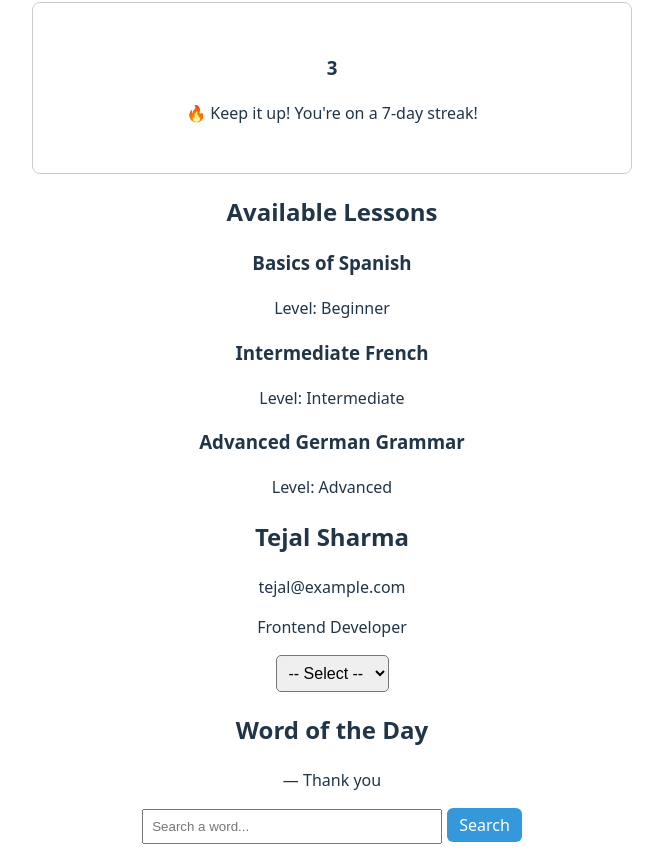
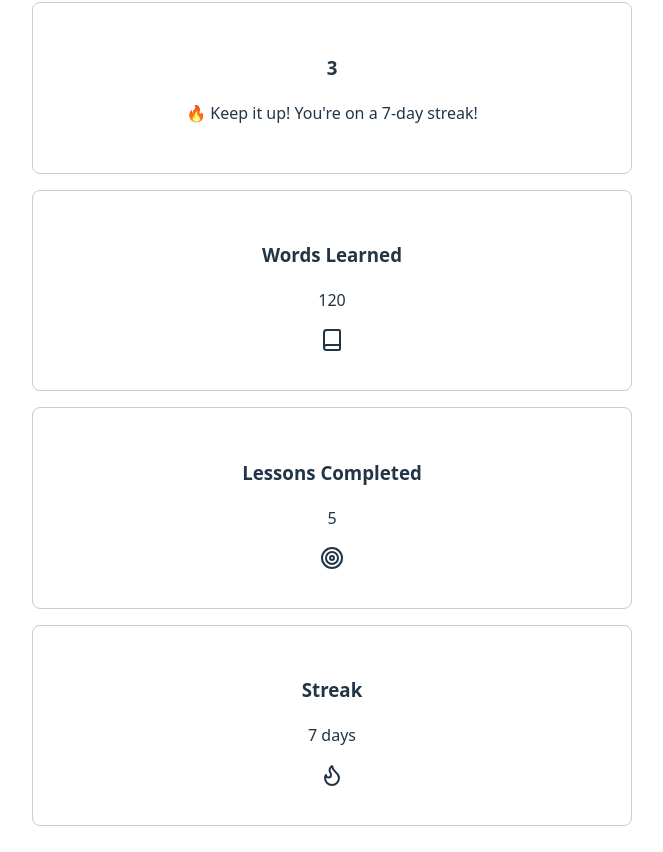
Before and after one commit to junk-value/Lang-Learn, a React (Vite) app in the folder frontend/learn-lang/: page / in a window 1280 px wide. Shown: the part 873-1725 px from the top of the page, without its empty margins (308-971 px from the left). Built offline with nearby package versions, Linux system fonts and the light colour scheme.

Commit message:
Integrated successfully

```diff
--- a/frontend/learn-lang/src/App.jsx
+++ b/frontend/learn-lang/src/App.jsx
@@ -12,6 +12,7 @@ import ProgressTracker from "./components/ProgressTracker";
 import QuizMode from "./components/QuizMode";
 import UserProfile from "./components/UserProfile";
 import Notifications from "./components/Notifications";
+import DashboardStats from "./components/DashboardStats";
 import './App.css';
 
 function App() {
@@ -35,6 +36,7 @@ function App() {
 
       <Card title="Welcome" content="This is a learning App." />
       <Notifications/>
+      <DashboardStats/>
       <LessonList />
       <div className="p-6">
       <UserProfile
--- a/frontend/learn-lang/src/components/Card.jsx
+++ b/frontend/learn-lang/src/components/Card.jsx
@@ -1,9 +1,10 @@
 import './Card.css';
 
-const Card=({title,content})=>(
+const Card=({title,content,children})=>(
     <div className="card">
         <h3>{title}</h3>
         <p>{content}</p>
+        {children}
     </div>
 );
 export default Card;
--- a/frontend/learn-lang/src/components/DasboardStats.jsx
+++ b/frontend/learn-lang/src/components/DashboardStats.jsx
@@ -11,10 +11,12 @@ export default function DashboardStats() {
   return (
     <div className="grid grid-cols-1 sm:grid-cols-3 gap-4">
       {stats.map((stat) => (
-        <Card key={stat.id} className="rounded-2xl shadow-md">
-            {stat.icon}
-            <p className="text-2xl font-bold mt-2">{stat.value}</p>
-            <p className="text-gray-500">{stat.label}</p>
+        <Card
+          key={stat.id}
+          title={stat.label}
+          content={stat.value}
+        >
+          {stat.icon}
         </Card>
       ))}
     </div>
```
